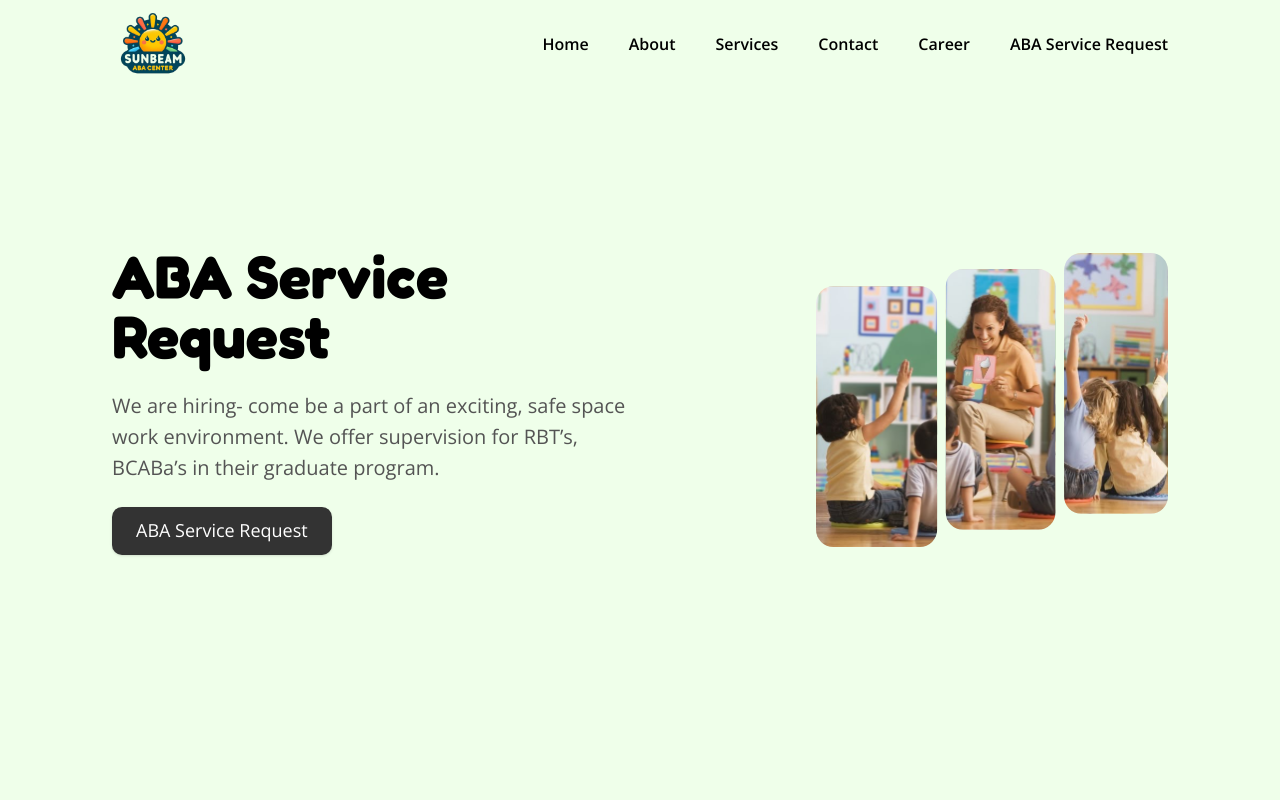
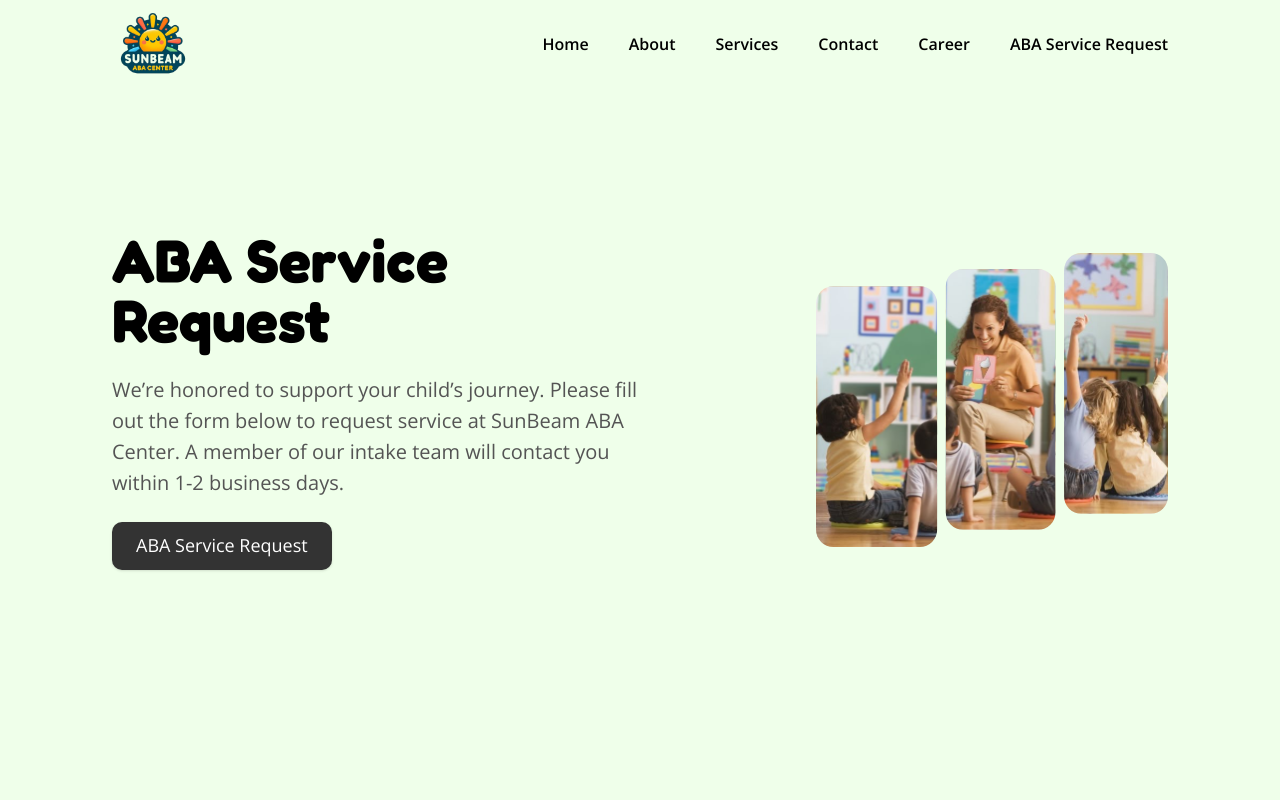
Before and after one commit to ruthaky/sunbeam, a Next.js app: page /abarequest in a window 1280 px wide. Shown: the top 800 px of the page. Built offline with nearby package versions, Linux system fonts and the light colour scheme.

Commit message:
new changes

```diff
--- a/app/(pages)/abarequest/page.tsx
+++ b/app/(pages)/abarequest/page.tsx
@@ -44,9 +44,9 @@ function page() {
           transition={{ duration: 0.6, delay: 0.4 }}
           className="text-[18px] lg:text-[20px] text-[#545454]"
         >
-          We are hiring- come be a part of an exciting, safe space work
-          environment. We offer supervision for RBT’s, BCABa’s in their graduate
-          program.
+          We’re honored to support your child’s journey. Please fill out the
+          form below to request service at SunBeam ABA Center. A member of our
+          intake team will contact you within 1-2 business days.
         </motion.p>
         <motion.div
           initial={{ opacity: 0, y: 20 }}
--- a/app/(pages)/career/page.tsx
+++ b/app/(pages)/career/page.tsx
@@ -42,7 +42,7 @@ function page() {
     {
       id: "bcba",
       title: "Board Certified Behavior Analyst (FT BCBA)",
-      salary: "Minimum: USD $78,100.00/Per Yr. Maximum: USD $94,000.00/Per Yr.",
+      salary: "Minimum: USD $95,000.00/Per Yr. Maximum: USD $115,000.00/Per Yr.",
       description:
         "Are you a passionate BCBA® looking to make a meaningful difference...",
       details: `Qualifications: \n- Current Board Certified Behavior Analyst (BCBA®) certification\n- Minimum 2 years of experience working with individuals with autism\n- Experience conducting assessments, overseeing treatment plans, and leading teams\n- Reliable transportation, valid driver's license\n- Ability to handle challenging behaviors and a full range of physical movement as required\n\nJob description:\n- Provide oversight and supervision for your team and clients\n- Mentor and support behavior technicians (BTs)\n- Write reports and conduct clinical reviews with funding sources\n- Attend monthly regional meetings for ongoing training and supervision\n- Conduct regular parent/caregiver trainings for family members\n- Ensure program directives from senior clinical team are implemented accurately and timely\n- Deliver individualized, person-centered care rooted in the principles of assent-based treatment`,
@@ -51,7 +51,7 @@ function page() {
     {
       id: "bcaba",
       title: "Board Certified Assistant Behavior Analyst (BCaBA)",
-      salary: "Minimum: USD $54,000 per Yr. Maximum: USD $61,000.00 per Yr.",
+      salary: "Minimum: USD $61,000 per Yr. Maximum: USD $70,000.00 per Yr.",
       description:
         "If you're looking for a rewarding job working with children...",
       details: `Job Responsibilities:\n- Assist BCBAs with intakes and assessments including completing skills assessments, functional behavior assessments, behavior support plans, and treatment planning.\n- Provide training for behavior technicians upon hire and on an ongoing basis.\n- Provide direct service to clients in the program.\n- Assist with training for parents and caregivers as needed.\n- Meet with RBT staff to provide supervision at least bi-weekly with support of BCBA.\n- Ensure necessary documentation is provided in order to facilitate reimbursement through primary funding sources.\n\nQualifications:\n- BCaBA or in a master's program in behavior analysis\n- Valid CPR and First Aid Certification`,
```
